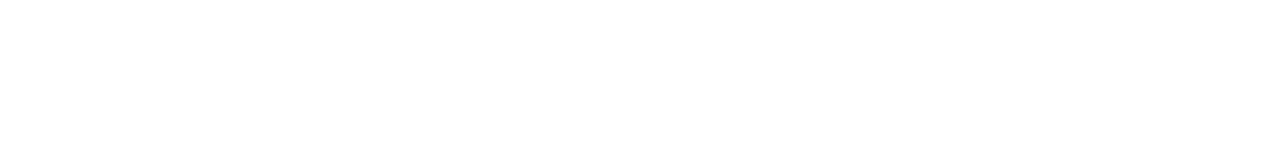
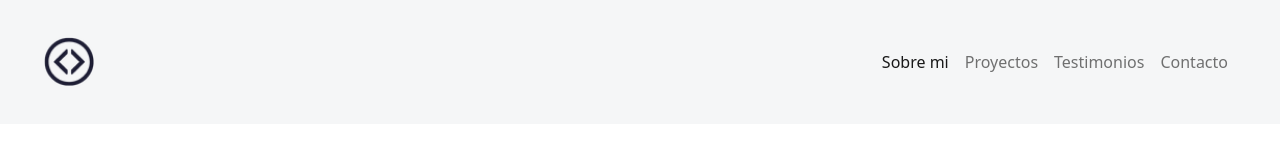
Before and after one commit to AASG2003/Bootstrap, a plain HTML site: page Practicas/Proyecto/index.html in a window 1280 px wide. Drawn offline with nearby package versions, Linux system fonts and the light colour scheme.

Commit message:
adding navbar

```diff
--- a/Practicas/Proyecto/index.html
+++ b/Practicas/Proyecto/index.html
@@ -17,7 +17,33 @@
         <link href="style.css" rel="stylesheet">
     </head>
     <body>
+        <!-- barra de navegaion -->
+        <nav class="navbar navbar-expand-md navbar-light">
+            <div class="container-fluid">
+              <button class="navbar-toggler" type="button" data-bs-toggle="collapse" data-bs-target="#navbarToggler" aria-controls="navbarTogglerDemo01" aria-expanded="false" aria-label="Toggle navigation">
+                <span class="navbar-toggler-icon"></span>
+              </button>
+              <div class="collapse navbar-collapse" id="navbarToggler">
+                <a class="navbar-brand" href="#">
+                    <img src="images/icono.png" width="50" alt="Logo de la pagina web">
+                </a>
+                <ul class="navbar-nav d-flex justify-content-center align-items-center">
+                  <li class="nav-item">
+                    <a class="nav-link active" aria-current="page" href="#">Sobre mi</a>
+                  </li>
+                  <li class="nav-item">
+                    <a class="nav-link" href="#">Proyectos</a>
+                  </li>
+                  <li class="nav-item">
+                    <a class="nav-link" href="#">Testimonios</a>
+                  </li>
+                  <li class="nav-item">
+                    <a class="nav-link" href="#">Contacto</a>
+                  </li>
+                </ul>
+              </div>
+            </div>
+          </nav>
         <script src="https://cdn.jsdelivr.net/npm/bootstrap@5.2.2/dist/js/bootstrap.bundle.min.js" integrity="sha384-OERcA2EqjJCMA+/3y+gxIOqMEjwtxJY7qPCqsdltbNJuaOe923+mo//f6V8Qbsw3" crossorigin="anonymous"></script>
-
     </body>
 </html>
--- a/Practicas/Proyecto/style.css
+++ b/Practicas/Proyecto/style.css
@@ -0,0 +1,10 @@
+/* Barra de navegacion */
+.navbar{
+    padding: 2rem;
+    background-color: #f5f6f7;
+}
+
+.navbar-collapse{
+    align-items: center;
+    justify-content: space-between;
+}
```
